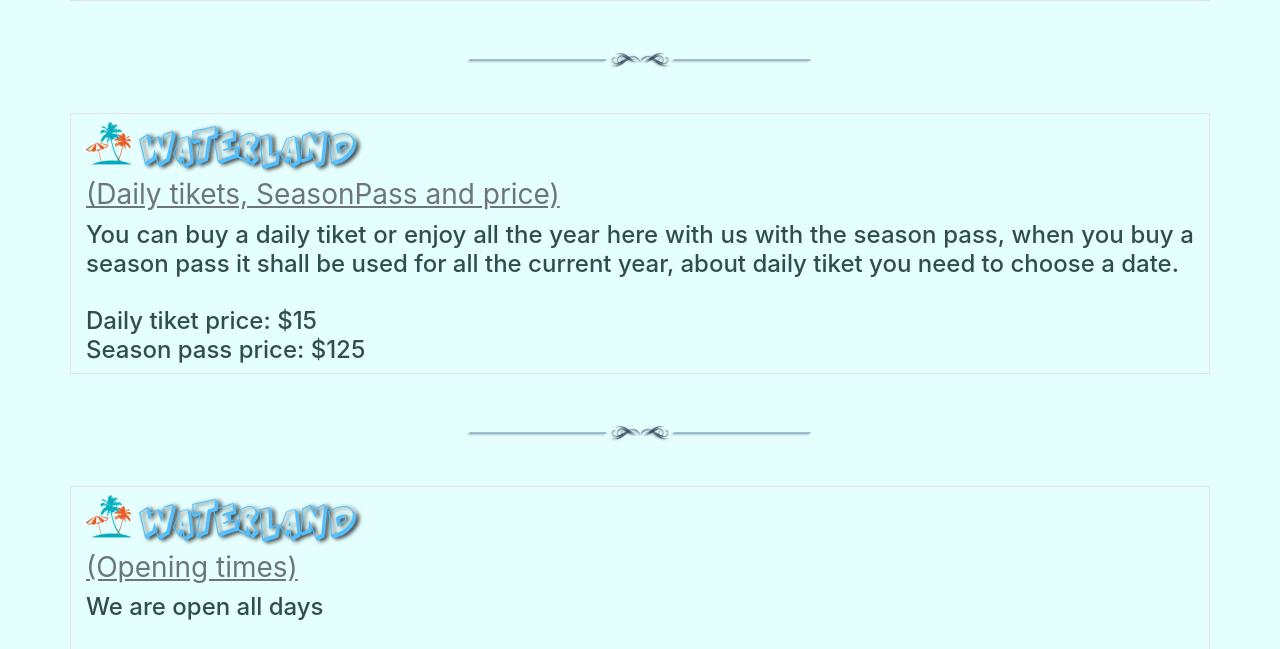
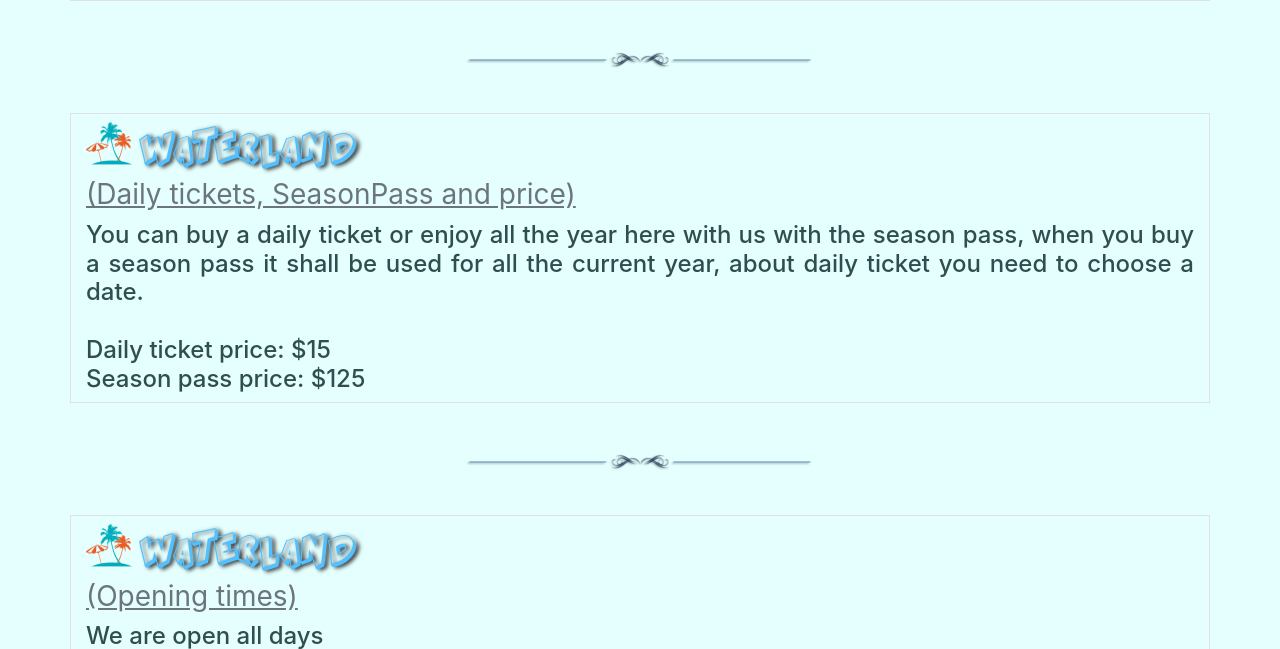
Before and after one commit to faby95/waterland_tecnologie_web_project, a Django app: page /waterland_park in a window 1280 px wide. Shown: the part 821-1470 px from the top of the page. Run offline with Django 4.2, Linux system fonts and the light colour scheme.

Commit message:
update01 29-11-2022

```diff
--- a/reviewpark/templates/reviewpark/faq/faq_ask.html
+++ b/reviewpark/templates/reviewpark/faq/faq_ask.html
@@ -8,7 +8,7 @@
 
     <div class="container p-3 my-3 bg-dark text-white">
         <h1 class="display-4">ASK A FAQ:</h1>
-        <p>After sent us a FAQ, check on My FAQ above the navbar, we'll answer you as soon as possible</p>
+        <p>After sent us a FAQ, check on My FAQ above the navbar, we'll answare you as soon as possible</p>
         <img src="{% static 'img/question.png' %}" alt="questionpic">
         <form method="post">{% csrf_token %}
         {{ form|crispy }}
--- a/reviewpark/templates/reviewpark/faq/faq_staff_list.html
+++ b/reviewpark/templates/reviewpark/faq/faq_staff_list.html
@@ -40,12 +40,12 @@
         </table>
         </div>
         <br>
-        <a href="{% url 'reviewpark:faq-staff-answare' faq.pk %}"><button type="button" class="btn btn-info">ANSWER</button></a>
+        <a href="{% url 'reviewpark:faq-staff-answare' faq.pk %}"><button type="button" class="btn btn-info">ANSWARE</button></a>
         <a href="{% url 'reviewpark:faq-staff-delete' faq.pk %}"><button type="button" class="btn btn-danger">DELETE FAQ</button></a>
         <br>
     {% empty %}
         <div class="text-center">
-            <h1><strong><u>NO FAQ TO ANSWER YET</u></strong></h1>
+            <h1><strong><u>NO FAQ TO ANSWARE YET</u></strong></h1>
         </div>
     {% endfor %}
     </div>
--- a/templates/navbase.html
+++ b/templates/navbase.html
@@ -22,8 +22,8 @@
                 </a>
                 <div class="dropdown-menu" aria-labelledby="navbarDropdownMenuLink">
                 <a class="dropdown-item" href="{% url 'userpark:user-profile' %}">Profile</a>
-                <a class="dropdown-item" href="{% url 'waterpark:staff-manage-tiket-main' %}">History management Tiket</a>
-                <a class="dropdown-item" href="{% url 'waterpark:staff-search-tiket-for-user' %}">Detail Tiket</a>
+                <a class="dropdown-item" href="{% url 'waterpark:staff-manage-tiket-main' %}">History management Ticket</a>
+                <a class="dropdown-item" href="{% url 'waterpark:staff-search-tiket-for-user' %}">Detail Ticket</a>
                 <a class="dropdown-item" href="{% url 'waterpark:staff-manage-seasonpass-main' %}">History management SeasonPass</a>
                 <a class="dropdown-item" href="{% url 'waterpark:staff-search-seasonpass-for-user' %}">Detail SeasonPass</a>
                 <a class="dropdown-item" href="{% url 'reviewpark:faq-staff-list' %}">Replay to FAQ</a>
@@ -37,8 +37,8 @@
             </a>
             <div class="dropdown-menu" aria-labelledby="navbarDropdownMenuLink">
               <a class="dropdown-item" href="{% url 'userpark:user-profile' %}">Profile</a>
-              <a class="dropdown-item" href="{% url 'waterpark:customerservices' %}">Buy Tikets & SeasonPass</a>
-              <a class="dropdown-item" href="{% url 'waterpark:customer-tiket-list' %}">My Tikets</a>
+              <a class="dropdown-item" href="{% url 'waterpark:customerservices' %}">Buy Tickets & SeasonPass</a>
+              <a class="dropdown-item" href="{% url 'waterpark:customer-tiket-list' %}">My Tickets</a>
               <a class="dropdown-item" href="{% url 'waterpark:customer-seasonpass-list' %}">My Season Pass</a>
               <a class="dropdown-item" href="{% url 'reviewpark:faq-ask' %}">Ask a FAQ</a>
               <a class="dropdown-item" href="{% url 'reviewpark:faq-mine' %}">My FAQ</a>
--- a/templates/waterland_park.html
+++ b/templates/waterland_park.html
@@ -26,8 +26,8 @@
     </div>
     <br>
     <div class="container-sm border" style="text-align: justify">
-        <h2><img src="{% static 'img/logo.png' %}" alt="logo"> <br> <small class="text-muted"><u>(Daily tikets, SeasonPass and price)</u></small></h2>
-        <p class="h4" style="color: darkslategray">You can buy a daily tiket or enjoy all the year here with us with the season pass, when you buy a season pass it shall be used for all the current year, about daily tiket you need to choose a date.<br><br>Daily tiket price: $15<br>Season pass price: $125</p>
+        <h2><img src="{% static 'img/logo.png' %}" alt="logo"> <br> <small class="text-muted"><u>(Daily tickets, SeasonPass and price)</u></small></h2>
+        <p class="h4" style="color: darkslategray">You can buy a daily ticket or enjoy all the year here with us with the season pass, when you buy a season pass it shall be used for all the current year, about daily ticket you need to choose a date.<br><br>Daily ticket price: $15<br>Season pass price: $125</p>
     </div>
     <div class="text-center">
         <img src="{% static 'img/separator_text.png' %}" alt="separator">
--- a/userpark/forms.py
+++ b/userpark/forms.py
@@ -56,7 +56,8 @@ class StaffSignUpForm(UserCreationForm):
         if auth.count():
             auth_dict = auth.values('code', 'key')[0]  # get dict of the instance
             if keystaff == auth_dict['key'] and code == auth_dict['code']:
-                auth.update(is_used=True)
+                if cleaned_data.get('password1') == cleaned_data.get('password2'):
+                    auth.update(is_used=True)
             else:
                 self.add_error('staff_key', u'Invalid combination!')
                 self.add_error('staff_assigned_code', u'Invalid combination!')
--- a/userpark/templates/userpark/customer_signin.html
+++ b/userpark/templates/userpark/customer_signin.html
@@ -9,7 +9,7 @@
         <h1 class="display-4">CUSTOMER SIGN IN:</h1>
         <form method="post">{% csrf_token %}
         {{ form|crispy }}
-        <button type="submit" class="btn btn-primary">Sing In as a customer</button>
+        <button type="submit" class="btn btn-primary">Sign In as a customer</button>
         </form>
     </div>
     <br>
--- a/userpark/templates/userpark/sfaff_signin.html
+++ b/userpark/templates/userpark/sfaff_signin.html
@@ -9,7 +9,7 @@
         <h1 class="display-4">STAFF SIGN IN:</h1>
         <form method="post">{% csrf_token %}
         {{ form|crispy }}
-        <button type="submit" class="btn btn-primary">Sing In as a staff</button>
+        <button type="submit" class="btn btn-primary">Sign In as a staff</button>
         </form>
     </div>
     <br>
--- a/waterpark/templates/waterpark/customer/services_tiket_seasonpass.html
+++ b/waterpark/templates/waterpark/customer/services_tiket_seasonpass.html
@@ -1,6 +1,6 @@
 {% extends 'navbase.html' %}
 
-{% block title %}Waterland Tikets & Seasonpass{% endblock %}
+{% block title %}Waterland Tickets & Seasonpass{% endblock %}
 
 {% block bodybase %}
 
@@ -10,12 +10,12 @@
         <ul>
         <li>The SeasonPass is valid all the current year when you purchase one</li>
         <li>Tickets and SeasonPass cannot be refunded</li>
-        <li>You can buy Tikets or SeasonPass just for yourself, they are not transferable</li>
+        <li>You can buy Tickets or SeasonPass just for yourself, they are not transferable</li>
         </ul>
         <br>
         <div class="container p-3 my-3 border">
             <div class="text-center">
-                <a href="{% url 'waterpark:customer-buy-tiket' %}"><button type="button" class="btn btn-success">BUY DAILY TIKET</button></a>
+                <a href="{% url 'waterpark:customer-buy-tiket' %}"><button type="button" class="btn btn-success">BUY DAILY TICKET</button></a>
             </div>
         </div>
         <div class="container p-3 my-3 border">
--- a/waterpark/templates/waterpark/staff/detail/staff_dtiket_form.html
+++ b/waterpark/templates/waterpark/staff/detail/staff_dtiket_form.html
@@ -1,12 +1,12 @@
 {% extends 'navbase.html' %}
 
-{% block title %}STAFF: customer tiket search{% endblock %}
+{% block title %}STAFF: customer ticket search{% endblock %}
 
 {% block bodybase %}
 
     <div class="container p-3 my-3 bg-dark text-white">
         <div class="text-center">
-            <h1 style="color:blue;">LIST CUSTOMER TIKET SEARCH</h1>
+            <h1 style="color:blue;">LIST CUSTOMER TICKET SEARCH</h1>
         </div>
 
         <div class="container p-3 my-3 border">
--- a/waterpark/templates/waterpark/staff/manage_tiket_menu.html
+++ b/waterpark/templates/waterpark/staff/manage_tiket_menu.html
@@ -1,12 +1,12 @@
 {% extends 'navbase.html' %}
 
-{% block title %}STAFF: {{ user.username }}, history Tiket{% endblock %}
+{% block title %}STAFF: {{ user.username }}, history Ticket{% endblock %}
 
 {% block bodybase %}
 
     <div class="container p-3 my-3 bg-dark text-white">
         <div class="text-center">
-            <h1 style="color:blue;">STAFF TIKETS MANAGEMENT</h1>
+            <h1 style="color:blue;">STAFF TICKETS MANAGEMENT</h1>
         </div>
 
         <div class="container p-3 my-3 border">
--- a/waterpark/urls.py
+++ b/waterpark/urls.py
@@ -8,19 +8,19 @@ app_name = 'waterpark'
 
 urlpatterns = [
 
-    path('tikets&seasonpass/', CustomerServiceMenuView.as_view(), name='customerservices'),
-    path('tikets&seasonpass/buy_a_tiket/', CustomerBuyTiketView.as_view(), name='customer-buy-tiket'),
-    path('tikets&seasonpass/buy_a_seasonpass/', CustomerBuySeasonPassView.as_view(), name='customer-buy-seasonpass'),
-    path('tikets&seasonpass/my_tikets/', CustomerTiketListView.as_view(), name='customer-tiket-list'),
-    path('tikets&seasonpass/my_seasonpass/', CustomerSeasonPassListView.as_view(), name='customer-seasonpass-list'),
-    path('tiket_management/', StaffManageTiketMainView.as_view(), name='staff-manage-tiket-main'),
+    path('tickets&seasonpass/', CustomerServiceMenuView.as_view(), name='customerservices'),
+    path('tickets&seasonpass/buy_a_ticket/', CustomerBuyTiketView.as_view(), name='customer-buy-tiket'),
+    path('tickets&seasonpass/buy_a_seasonpass/', CustomerBuySeasonPassView.as_view(), name='customer-buy-seasonpass'),
+    path('tickets&seasonpass/my_tickets/', CustomerTiketListView.as_view(), name='customer-tiket-list'),
+    path('tickets&seasonpass/my_seasonpass/', CustomerSeasonPassListView.as_view(), name='customer-seasonpass-list'),
+    path('ticket_management/', StaffManageTiketMainView.as_view(), name='staff-manage-tiket-main'),
     path('seasonpass_management/', StaffManageSeasonpassMainView.as_view(), name='staff-manage-seasonpass-main'),
-    path('tiket_management/search_by_date/', SearchTiketByDateListView.as_view(), name='staff-manage-tiket-by-day'),
-    path('tiket_management/search_by_year/', SearchTiketByYearListView.as_view(), name='staff-manage-tiket-by-year'),
-    path('tiket_management/search_by_range/', SearchTiketByRangeListView.as_view(), name='staff-manage-tiket-by-range'),
+    path('ticket_management/search_by_date/', SearchTiketByDateListView.as_view(), name='staff-manage-tiket-by-day'),
+    path('ticket_management/search_by_year/', SearchTiketByYearListView.as_view(), name='staff-manage-tiket-by-year'),
+    path('ticket_management/search_by_range/', SearchTiketByRangeListView.as_view(), name='staff-manage-tiket-by-range'),
     path('seasonpass_management/search_by_year/', SearchSeasonpassByYearListView.as_view(), name='staff-manage-seasonpass-by-year'),
-    path('customer_search_tiket/', SearchCustomerTiketView.as_view(), name='staff-search-tiket-for-user'),
-    path('customer_search_tiket/customer/', SearchCustomerTiketListView.as_view(), name='staff-search-tiket-for-user-results'),
+    path('customer_search_ticket/', SearchCustomerTiketView.as_view(), name='staff-search-tiket-for-user'),
+    path('customer_search_ticket/customer/', SearchCustomerTiketListView.as_view(), name='staff-search-tiket-for-user-results'),
     path('customer_search_seasonpass/', SearchCustomerSeasonpassView.as_view(), name='staff-search-seasonpass-for-user'),
     path('customer_search_seasonpass/customer/', SearchCustomerSeasonpassListView.as_view(), name='staff-search-seasonpass-for-user-results'),
 
```
Also changed, not shown: waterpark/templates/waterpark/customer/tikets/buy_tikets.html (+4 -4 lines), waterpark/templates/waterpark/customer/tikets/my_tiket_list.html (+4 -4 lines), waterpark/templates/waterpark/staff/detail/staff_tiket_detail.html (+5 -5 lines), waterpark/templates/waterpark/staff/staff_search_tiket_list.html (+6 -6 lines), db.sqlite3.
